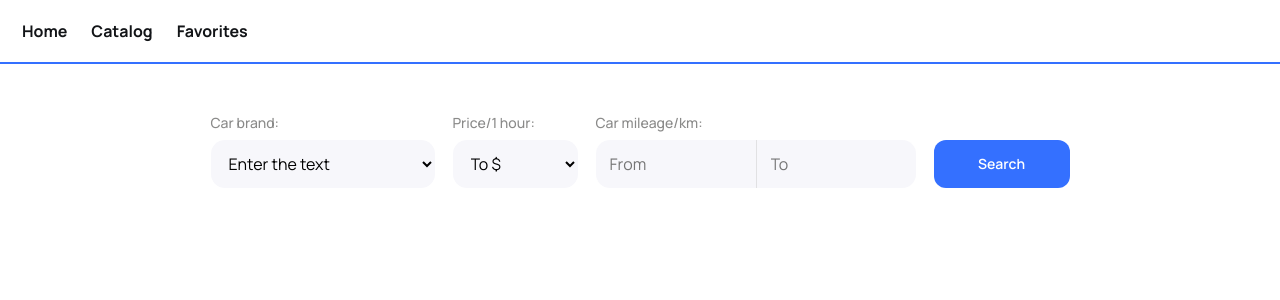
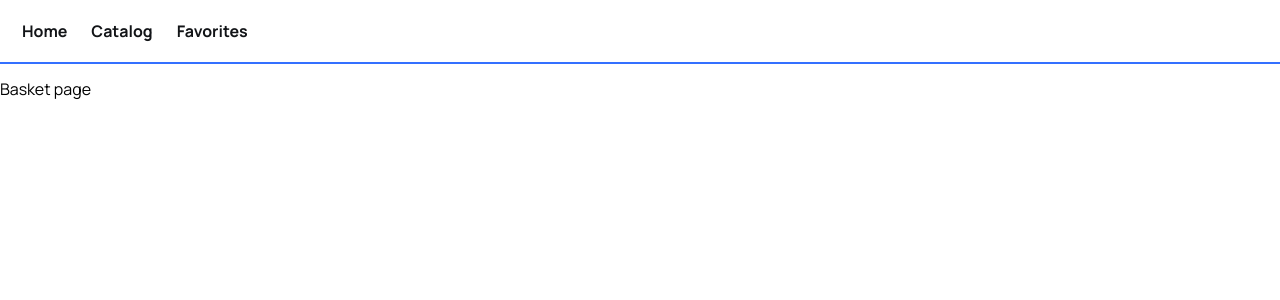
Before and after one commit to Nataly-Naf/Medicine-Delivery-app, a React (Create React App) app: page /Medicine-Delivery-app/favorites in a window 1280 px wide. Shown: the top 300 px of the page. Built offline with nearby package versions, Linux system fonts and the light colour scheme.

Commit message:
Update Favorites.js

```diff
--- a/src/pages/Favorites.js
+++ b/src/pages/Favorites.js
@@ -1,5 +1,5 @@
 import { FavoritesList } from 'components/FavoritesList/FavoritesList';
 
 export default function Favorites() {
-  return <FavoritesList />;
+  return <div>Basket page</div>;
 }
```
